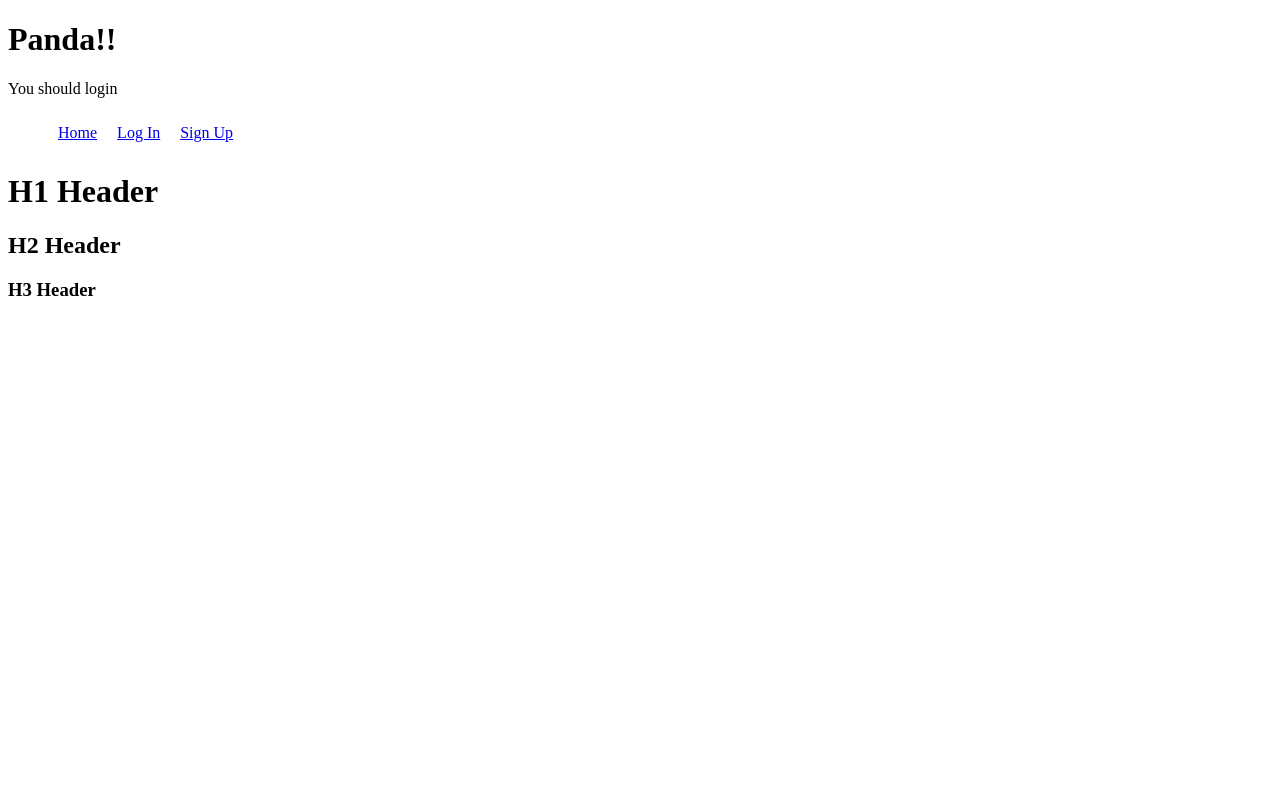
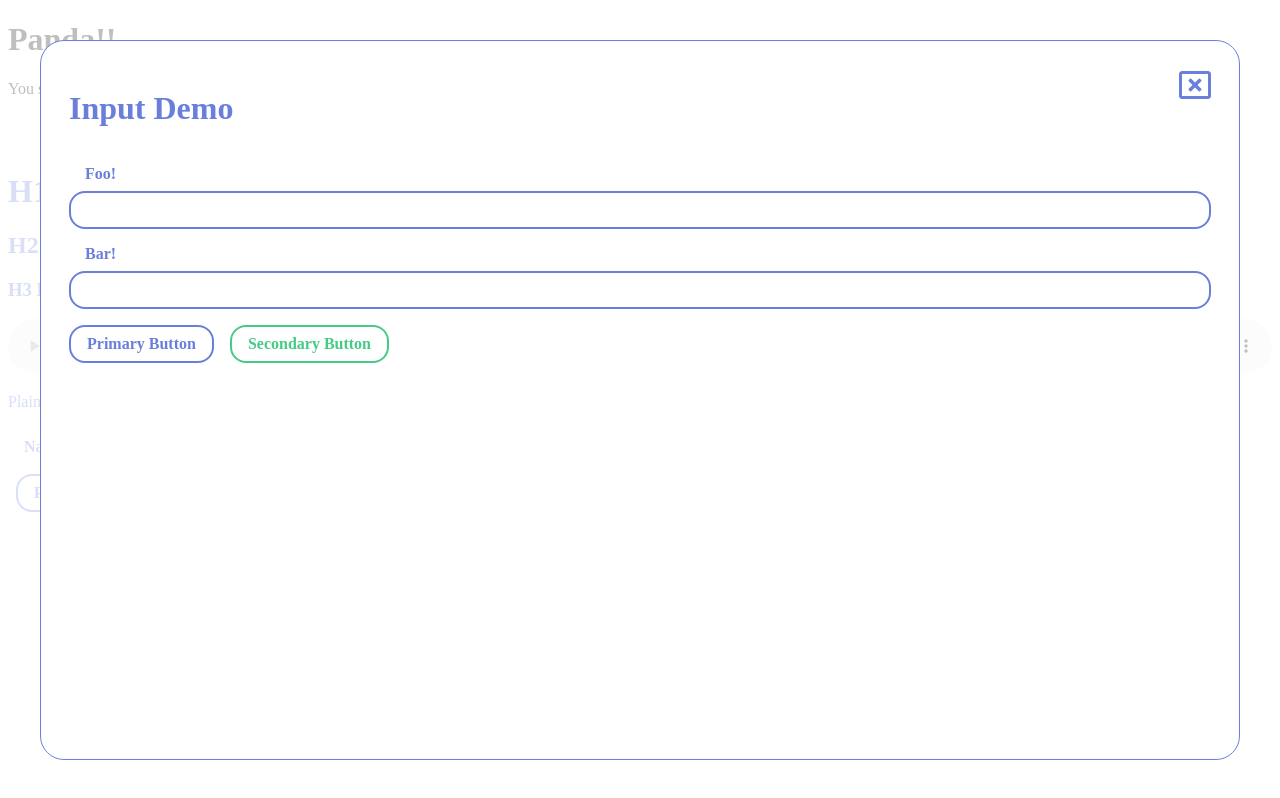
Before and after one commit to TravisBumgarner/Project-Graveyard, a React app in the folder frontend/: page /stylesheet in a window 1280 px wide. Built offline with nearby package versions, Linux system fonts and the light colour scheme; no server answers; the HTML template or start-up script is replaced by a standard one.

Commit message:
workings of a theme

```diff
--- a/frontend/package.json
+++ b/frontend/package.json
@@ -6,6 +6,7 @@
     "axios": "^0.26.0",
     "firebase": "^9.6.6",
     "moment": "^2.29.1",
+    "polished": "^4.1.4",
     "react": "^16.14.0",
     "react-dom": "^16.14.0",
     "react-icons": "^4.3.1",
--- a/frontend/src/App/components/Login.tsx
+++ b/frontend/src/App/components/Login.tsx
@@ -36,7 +36,6 @@ const Login = ({ }: LoginProps) => {
                     }
                 }
             })
-            await setIsLoading(false)
             return navigate('/')
         } catch (error) {
             dispatch({
--- a/frontend/src/App/components/StyleExploration.tsx
+++ b/frontend/src/App/components/StyleExploration.tsx
@@ -1,26 +1,256 @@
 
 import * as React from 'react'
 import styled from 'styled-components'
+import ReactModal from 'react-modal'
+import { FaRegWindowClose } from "react-icons/fa";
+import { darken, lighten } from 'polished';
+
+const colorFactory = (color: string) => ({
+    base: color,
+    darken: darken(0.25, color),
+    lighten: lighten(0.25, color)
+}
+
+)
+
+const PRIMARY = colorFactory('#6A7FDB')
+console.log(PRIMARY)
+const SECONDARY = colorFactory('#45CB85')
+const TERTIARY = colorFactory('#57E2E5')
+const QUATERNARY = colorFactory('#E08DAC')
 
 const H1 = styled.h1`
+    color: ${PRIMARY.base};
+`
+
+const H2 = styled.h2`
+    color: ${PRIMARY.base};
+`
+
+const H3 = styled.h3`
+    color: ${PRIMARY.base};
+`
+
+const Button = styled.button`
+    font-family: 'Comfortaa', cursive;
+    font-size: 1rem;
+    border: 2px solid;
+    border-radius: 1rem;
+    padding: 0.5rem 1rem;
+    background-color: transparent;
+    font-weight: 700;
+    margin: 0.5rem;
+
+    ${({ variation }: { variation: 'primary' | 'secondary' | 'tertiary' | 'quaternary' }) => {
+        if (variation === 'primary') {
+            return `
+                color: ${PRIMARY.base};
+                border-color: ${PRIMARY.base};
+
+                &:hover {
+                    color: ${PRIMARY.darken};
+                    border-color: ${PRIMARY.darken};
+                    background-color: ${PRIMARY.lighten};
+                }
+            `
+        } else if (variation === "secondary") {
+            return `
+                color: ${SECONDARY.base};
+                border-color: ${SECONDARY.base};
+
+                &:hover {
+                    background-color: ${SECONDARY.lighten};
+                    color: ${SECONDARY.darken};
+                    border-color: ${SECONDARY.darken};
+                }
+            `
+        } else if (variation === "tertiary") {
+            return `
+                color: ${TERTIARY.base};
+                border-color: ${TERTIARY.base};
+
+                &:hover {
+                    background-color: ${TERTIARY.lighten};
+                    color: ${TERTIARY.darken};
+                    border-color: ${TERTIARY.darken};
+                }
+            `
+        } else if (variation === "quaternary") {
+            return `
+                color: ${QUATERNARY.base};
+                border-color: ${QUATERNARY.base};
+
+                &:hover {
+                    background-color: ${QUATERNARY.lighten};
+                    color: ${QUATERNARY.darken};
+                    border-color: ${QUATERNARY.darken};
+                }
+            `
+        }
+    }}
+
+    &:hover {
+    cursor: pointer;
+}
 
 `
 
-const H2 = styled.h2`
+const Paragraph = styled.p`
+    color: ${PRIMARY.base};
+    line-height: 1.15;
+`
+
+const Label = styled.label`
+    font-family: 'Comfortaa', cursive;
+    font-size: 1rem;
+    padding: 0.5rem 1rem;
+    background-color: transparent;
+    font-weight: 700;
+    color: ${PRIMARY.base};
+`
+
+const Audio = styled.audio`
+    width: 100%;
+`
+
+const Input = styled.input`
+    font-family: 'Comfortaa', cursive;
+    font-size: 1rem;
+    border: 2px solid;
+    border-radius: 1rem;
+    padding: 0.5rem 1rem;
+    background-color: transparent;
+    font-weight: 700;
+    color: ${PRIMARY.base};
+    border-color: ${PRIMARY.base};
+
+    &:focus{
+        border-color: ${PRIMARY.darken};
+    }
 
 `
 
-const H3 = styled.h3`
+const LabelAndInputWrapper = styled.div`
+    margin: 0.5rem;
+
+    ${Label}{
+        display: block;
+        box-sizing: border-box;
+    }
+
+    ${Input}{
+        display: block;
+        width: 100%;
+        box-sizing: border-box;
+    }
+`
+
+type LabelAndInputProps = {
+    name: string
+    label: string
+    value: string
+    handleChange: (value: string) => void
+}
+
+const LabelAndInput = ({ value, name, label, handleChange }: LabelAndInputProps) => {
+    return <LabelAndInputWrapper>
+        <Label htmlFor={name}>{label}</Label>
+        <Input name={name} onChange={(event) => handleChange(event.target.value)} value={value} />
+    </LabelAndInputWrapper>
+}
+
+type ModalProps = {
+    children: JSX.Element | JSX.Element[]
+    showModal: boolean
+    closeModal: () => void
+    contentLabel: string
+}
+
+const HeaderWrapper = styled.div`
+    display: flex;
+    margin: 0.5rem;
+    justify-content: space-between;
+    svg {
+        cursor: pointer;
+        fill: ${PRIMARY.base};
+
+    &:hover {
+        fill: ${PRIMARY.darken};
+        }
+    }
+    `
+
+const ModalWrapper = styled.div`
 
 `
 
+const Modal = ({ children, showModal, closeModal, contentLabel }: ModalProps) => {
+    return (
+        <ReactModal
+            isOpen={showModal}
+            onRequestClose={closeModal}
+            contentLabel={contentLabel}
+            style={{
+                overlay: {
+                    display: 'flex',
+                    alignItems: 'center',
+                    justifyContent: 'center',
+                },
+                content: {
+                    borderColor: PRIMARY.base,
+                    borderRadius: '1.5em',
+                }
+            }}
+        >
+            <ModalWrapper>
+                <HeaderWrapper>
+                    <H1>{contentLabel}</H1>
+                    <FaRegWindowClose onClick={closeModal} size={"2rem"} />
+                </HeaderWrapper>
+                {children}
+            </ModalWrapper>
+        </ReactModal >
+    )
+}
+
 
 const StyleExploration = () => {
+    const [showModal1, setShowModal1] = React.useState<boolean>(false)
+    const [showModal2, setShowModal2] = React.useState<boolean>(true)
+
+    const [foo, setFoo] = React.useState<string>('')
+    const [bar, setBar] = React.useState<string>('')
+    const [buzz, setBuzz] = React.useState<number>(0)
+
     return <div>
         <H1>H1 Header</H1>
         <H2>H2 Header</H2>
         <H3>H3 Header</H3>
+        <Audio controls />
+        <Paragraph>Plain Text.</Paragraph>
+        <Label htmlFor='Name'>Name:</Label>
+        <Input name="name" placeholder='Name?'></Input>
+        <div>
+            <Button variation="primary" onClick={() => setShowModal1(true)}>Primary Button</Button>
+            <Button variation="secondary" onClick={() => setShowModal2(true)}>Secondary Button</Button>
+            <Button variation="tertiary" onClick={() => setShowModal2(true)}>Tertiary Button</Button>
+            <Button variation="quaternary" onClick={() => setShowModal2(true)}>Quaternary Button</Button>
+        </div>
+        <Modal contentLabel="Demo" showModal={showModal1} closeModal={() => setShowModal1(false)}>
+            <Paragraph>Lorem ipsum dolor sit amet, consectetur adipiscing elit. Aenean tristique, arcu et bibendum posuere, est tellus blandit dolor, a scelerisque massa massa posuere ipsum. Aenean est justo, aliquet quis porttitor vel, eleifend non metus. Suspendisse eu dui at arcu condimentum dictum. Integer suscipit turpis massa, et pellentesque purus interdum et. Donec id pharetra libero, id tincidunt lectus. In fermentum leo sem, et feugiat urna tincidunt vitae. Nulla rutrum condimentum erat quis bibendum.</Paragraph>
+            <Paragraph>Proin ligula velit, scelerisque et dapibus sed, tristique sed orci. Mauris neque ligula, faucibus id ante id, varius fermentum ex. In in ullamcorper felis. Maecenas at eros diam. Aliquam aliquam massa sit amet leo rhoncus, et sodales tellus posuere. Duis a dignissim libero. Quisque eu neque eget felis sagittis sodales. Nam volutpat orci id ligula mollis elementum.</Paragraph>
+            <Button variation="primary" onClick={() => setShowModal1(true)}>Primary Button</Button>
+            <Button variation="secondary" onClick={() => setShowModal1(true)}>Secondary Button</Button>
+        </Modal>
 
+        <Modal contentLabel="Input Demo" showModal={showModal2} closeModal={() => setShowModal2(false)}>
+
+
+            <LabelAndInput name="foo" label='Foo!' value={foo} handleChange={(value) => setFoo(value)} />
+            <LabelAndInput name="bar" label='Bar!' value={bar} handleChange={(value) => setBar(value)} />
+            <Button variation="primary" onClick={() => setShowModal2(true)}>Primary Button</Button>
+            <Button variation="secondary" onClick={() => setShowModal2(true)}>Secondary Button</Button>
+        </Modal>
     </div>
 }
 
--- a/frontend/src/theme.tsx
+++ b/frontend/src/theme.tsx
@@ -4,6 +4,8 @@ const GlobalStyle = createGlobalStyle`
     html {
         font-size: 16px;
         font-weight: 400;
+        font-family: 'Comfortaa', cursive;
+        /* background-color: #ffd5e5; */
     }
 
     td {
```
Also changed, not shown: frontend/src/static/index.template.ejs, 2 other files (tests, documents, lock files or other folders).
